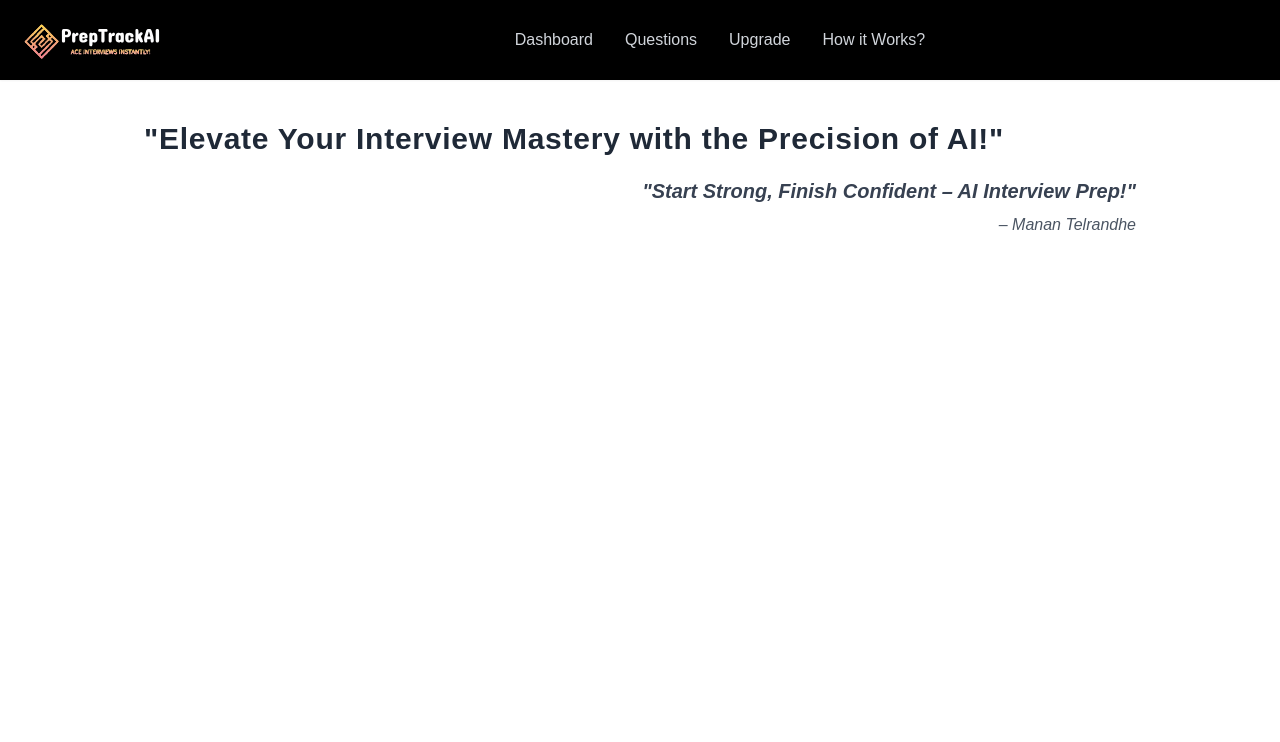
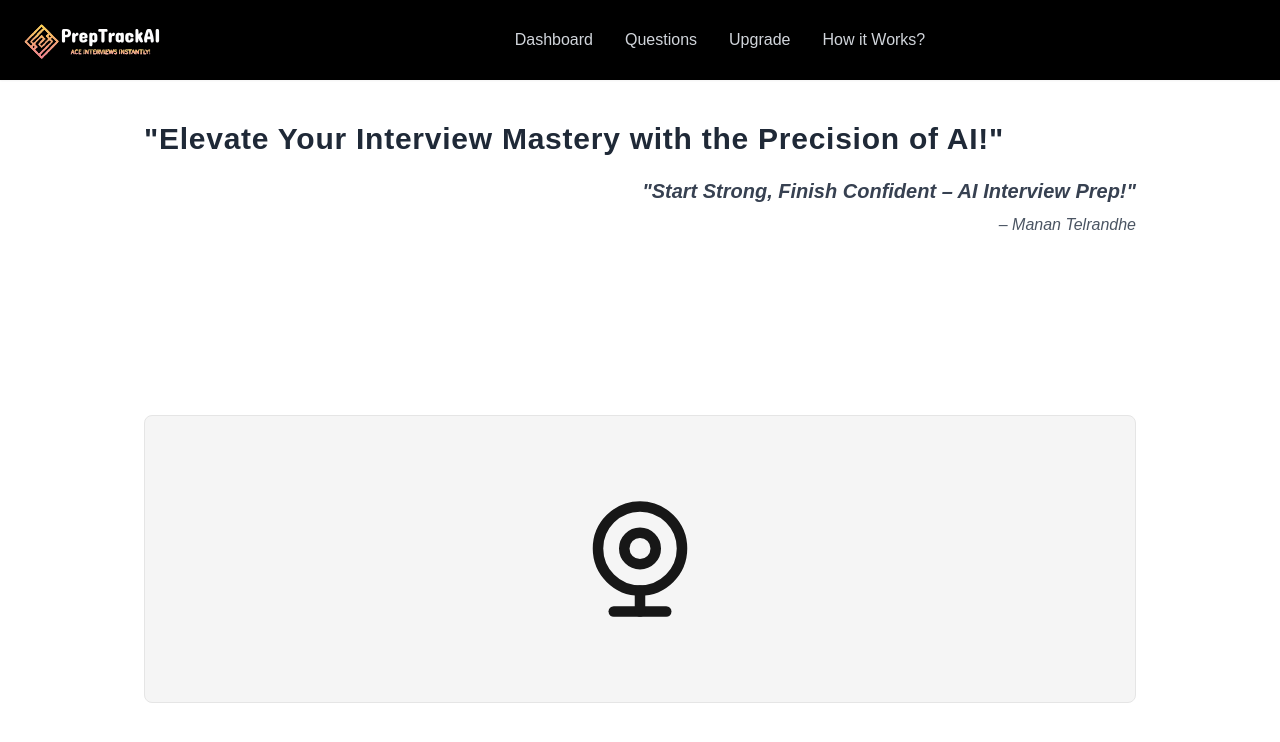
Before and after one commit to MaNaN1803/PrepTrackAI, a Next.js app: page /dashboard/interview/1 in a window 1280 px wide. Shown: the top 742 px of the page. Built offline with nearby package versions, Linux system fonts and the light colour scheme; no server answers; the database is empty.

Commit message:
cam added

```diff
--- a/app/dashboard/interview/[interviewid]/page.jsx
+++ b/app/dashboard/interview/[interviewid]/page.jsx
@@ -3,6 +3,8 @@ import { db } from '@/utils/db'
 import React, { useEffect, useState } from 'react'
 import { mockinterview } from '@/utils/schema'
 import { eq } from 'drizzle-orm'
+import Webcam from 'react-webcam'
+import { WebcamIcon } from 'lucide-react'
 
 
 function Interview(params) {
@@ -30,6 +32,10 @@ function Interview(params) {
                     – Manan Telrandhe
                 </span>
             </blockquote>
+            <div>
+                <Webcam/>
+                <WebcamIcon className='h-72 w-full my-7 bg-secondary p-20 rounded-lg border'/>
+            </div>
     </div>
   )
 }
--- a/package.json
+++ b/package.json
@@ -24,6 +24,7 @@
     "next": "14.2.11",
     "react": "^18",
     "react-dom": "^18",
+    "react-webcam": "^7.2.0",
     "tailwind-merge": "^2.5.2",
     "tailwindcss-animate": "^1.0.7",
     "uuid": "^10.0.0"
```
Also changed, not shown: 1 other file (tests, documents, lock files or other folders).
